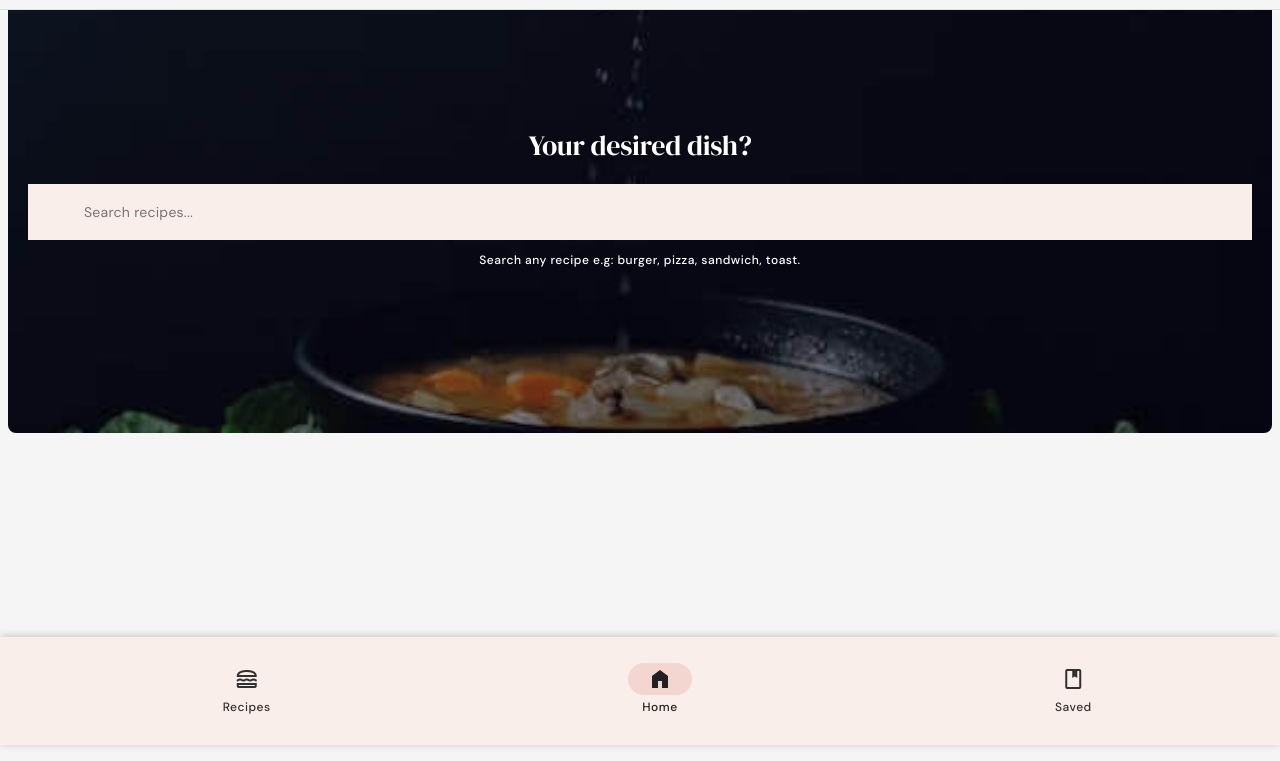
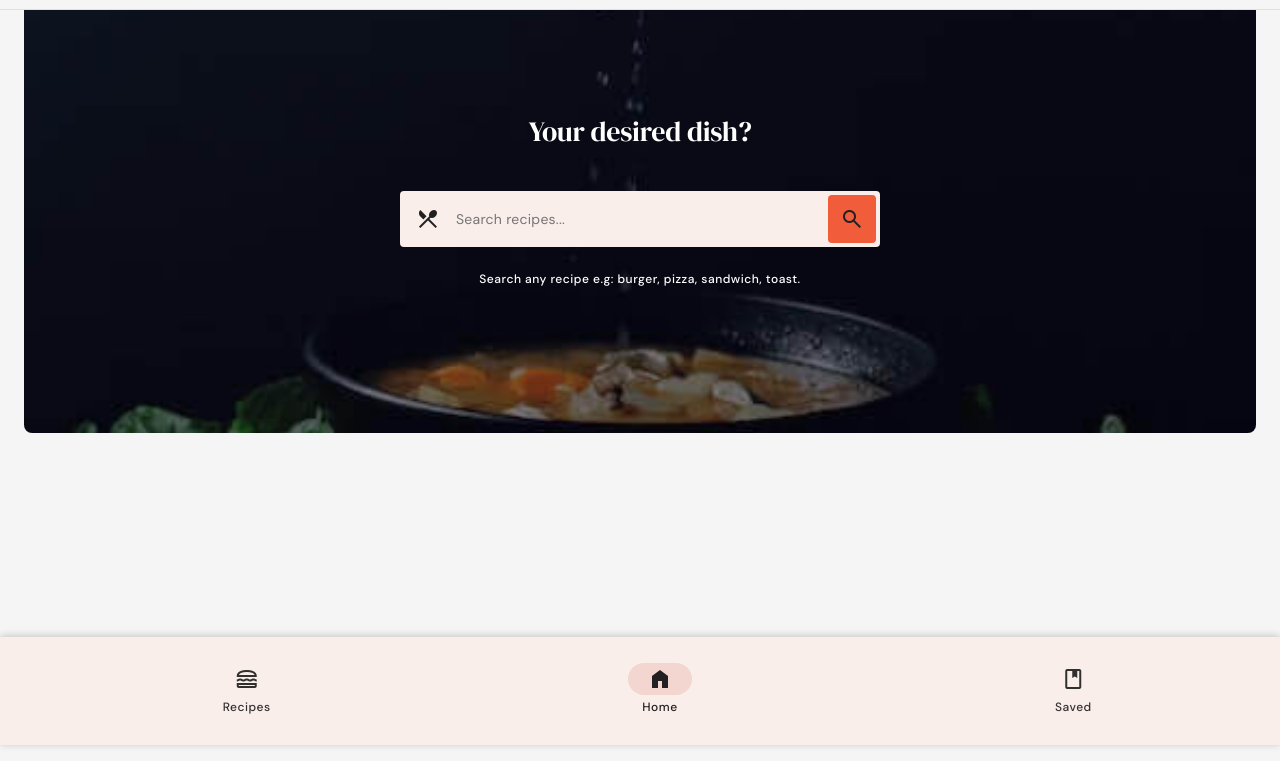
Before and after one commit to Jedsada-1339/Code2, a plain HTML site: page project/index.html in a window 1280 px wide. Shown: the part 55-816 px from the top of the page. Drawn offline with nearby package versions, Linux system fonts and the light colour scheme.

Commit message:
fix search bar

```diff
--- a/project/assets/css/style.css
+++ b/project/assets/css/style.css
@@ -312,8 +312,8 @@ main {flex-grow: 1;}
 
 .material-symbols-outlined{
   display: block;
-  width: lem;
-  height: lem;
+  width: 1em;
+  height: 1em;
   overflow: hidden;
   font-variation-settings:
   'Fill' 0,
@@ -431,11 +431,10 @@ main {flex-grow: 1;}
   background-color: var(--primary-hover);
 }
 
-.btn-secondary{background-color: var(--primary-container);}
-
 
 /* secondary button */
 
+.btn-secondary{background-color: var(--primary-container);}
 /* badge button */
 
 /* filter button */
@@ -502,12 +501,12 @@ main {flex-grow: 1;}
   #HERO
 \*-----------------------------------*/
 
-.hero{padding-inline: 16px;}
+.hero {padding-inline: 16px;}
 
 .banner-card{
   background-color: var(--image-background);
   color: var(--white);
-  background-image: url("../images/hero-banner-small.jpg");
+  background-image: url(../images/hero-banner-small.jpg);
   background-repeat: no-repeat;
   background-position: center;
   background-size: cover;
@@ -531,22 +530,34 @@ main {flex-grow: 1;}
   overflow: hidden;
 }
 
-.hero .search-wrapper .leading-icon{
+.hero .search-wrapper .leading-icon {
   position: absolute;
   top: 50%;
   left: 16px;
   transform: translateY(-50%);
 }
 
-.search-field{
+.search-field {
   height: 56px;
   background-color: var(--primary-container);
   padding-inline: 56px;
   outline: none;
 }
 
+.search-submit {
+  position: absolute;
+  top: 4px;
+  right: 4px;
+  bottom: 4px;
+  width: 48px;
+  display: grid;
+  place-items: center;
+  background-color: var(--primary);
+  border-radius: var(--radius-4);
+  transition: var(--transition-short);
+}
 
-.search-submit :where(:hover,:focus-visible):not(:active){
+.search-submit:where(:hover, :focus-visible):not(:active){
   background-color: var(--primary-hover);
 }
 
--- a/project/index.html
+++ b/project/index.html
@@ -44,7 +44,7 @@
     <!--
         Headder
     -->
-    <header class="header" data-headder>
+    <header class="header" data-header>
         <a href="/" class="logo">
             <img src="./assets/images/logo-light.svg" width="156" height="32" alt="Cook.io" class="logo-light">
             <img src="./assets/images/logo-dark.svg" width="156" height="32" alt="Cook.io" class="logo-dark">
@@ -121,35 +121,31 @@
         <article>
 
             <!--
-                #hero
+                #Hero
             -->
+            <section class="hero" aria-label="banner">
 
-            <section class="hero" aria-label="banner"></section>
+                <div class="banner-card">
 
-            <div class="banner-card">
+                    <h1 class="display-large">Your desired dish?</h1>
 
-                <h1 class="display-large">Your desired dish?</h1>
+                    <div class="search-wrapper" data-search-form>
 
-                <div class="search-wrapper" data-search-form>
+                        <span class="material-symbols-outlined leading-icon" aria-hidden="true">local_dining</span>
 
-                    <span class="material-symbols-outlined leading-icon" aria-hidden="true">
+                        <input type="search" name="search" aria-label="Search recipes" placeholder="Search recipes..." class="search-field body-medium">
 
-                    </span>
+                        <button class="search-submit" aria-label="Submit" data-search-btn>
+                            <span class="material-symbols-outlined" aria-hidden="true">search</span>
+                        </button>
 
-                    <input type="search" name="search" aria-label="Search recipes" placeholder="Search recipes..." class="search-field body-medium"data-search-field>
 
-                    <buton class="search-submit" aria-label="Submit"data-search-btn>
-                        <span class="material-symbols-outlined" aria-hidden="true"></span>
-                    </buton>
 
+                    </div>
+                    <p class="label-medium">Search any recipe e.g: burger, pizza, sandwich, toast.</p>
                 </div>
 
-                <p class="label-medium">
-                    Search any recipe e.g: burger, pizza, sandwich, toast.
-                </p>
-
-            </div>
-
+            </section>
         </article>
     </main>
 </body>
```
